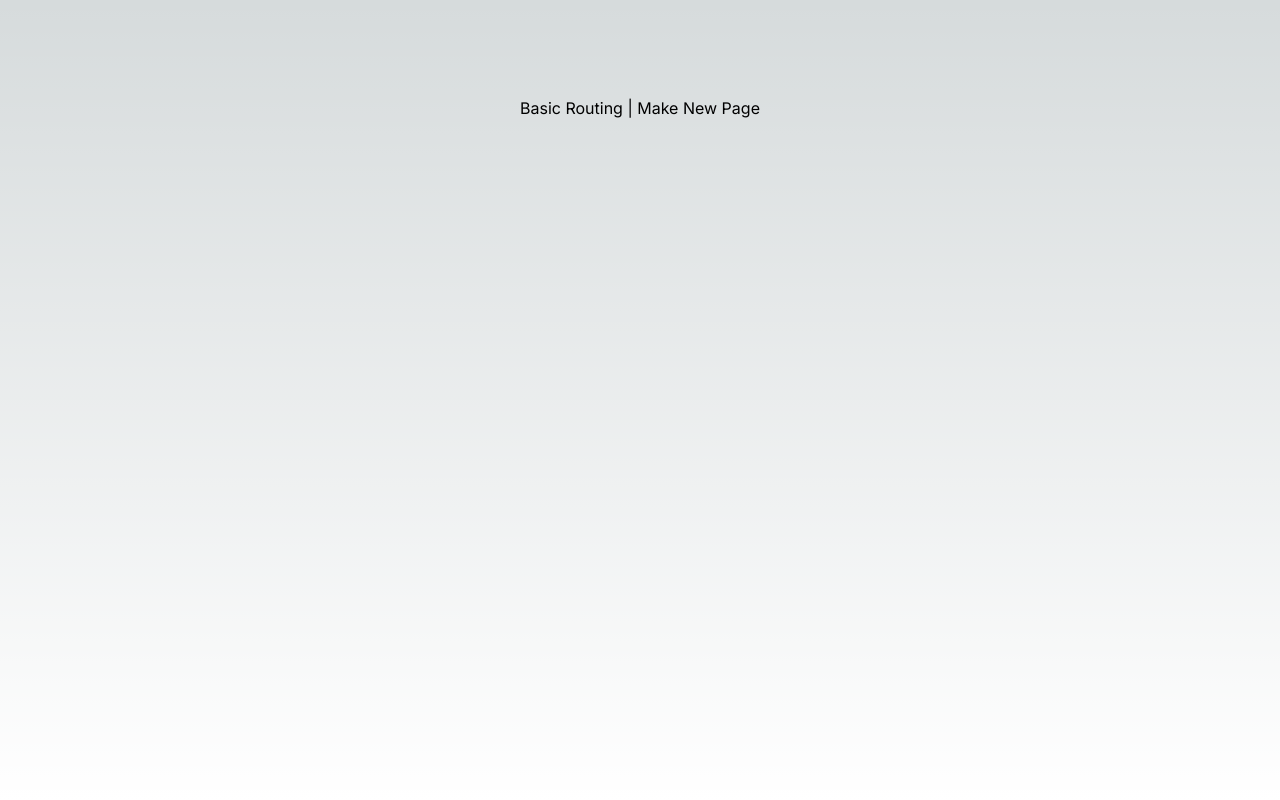
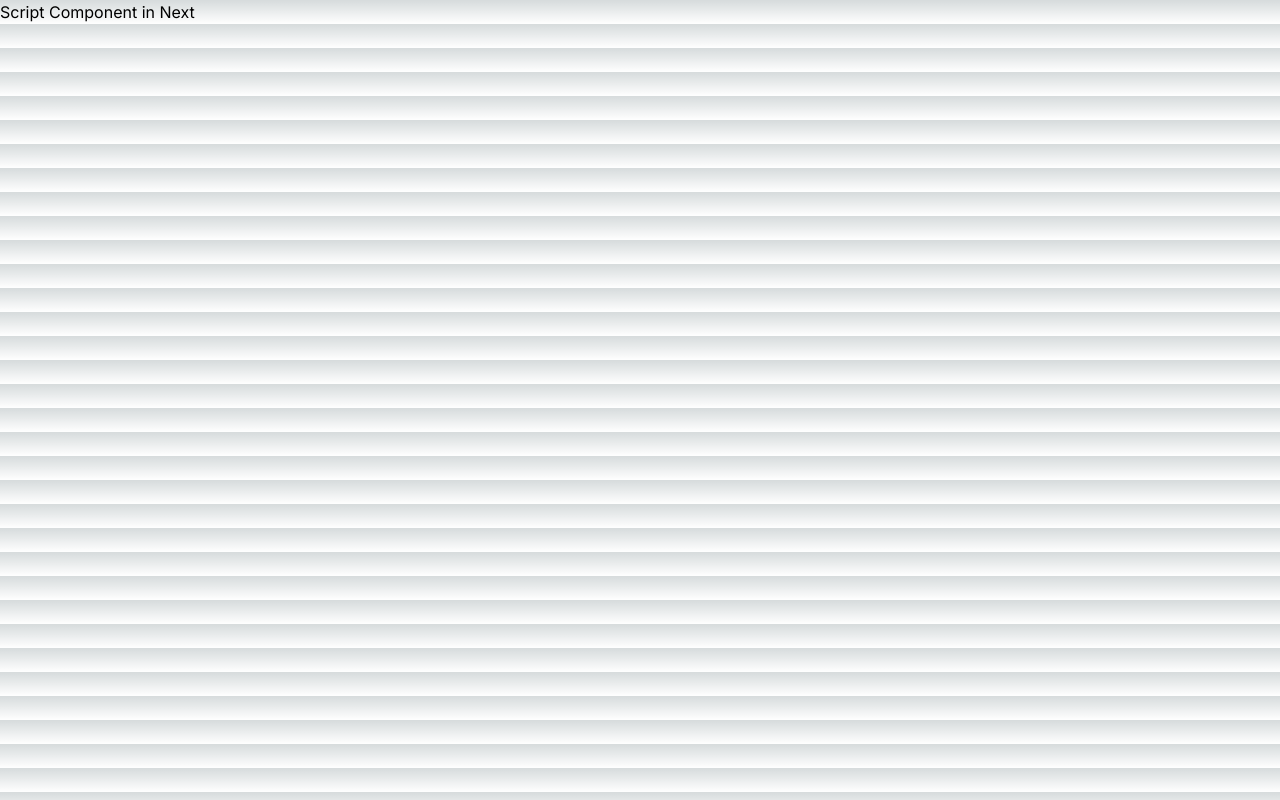
Before and after one commit to Alla-ud-din/Next-Js-youtube, a Next.js app: page / in a window 1280 px wide. Built offline with nearby package versions, Linux system fonts and the light colour scheme.

Commit message:
uploading branch

```diff
--- a/src/app/page.tsx
+++ b/src/app/page.tsx
@@ -1,10 +1,7 @@
-import Image from 'next/image'
-import styles from './page.module.css'
-
 export default function Home() {
   return (
-    <main className={styles.main}>
-      <h1>Basic Routing | Make New Page</h1>
+    <main>
+      <h1>Script Component in Next</h1>
     </main>
   )
 }
--- /dev/null
+++ b/src/app/userdetails/page.tsx
@@ -0,0 +1,15 @@
+"use client"
+import Script from "next/script";
+export default function Page() {
+    return (
+        <div>
+            <Script
+            src="/location.tsx"
+            onLoad={()=>{
+                console.log("file loaded");
+            }}
+             />
+            <h1>Get user getLocation</h1>
+        </div>
+    )
+}
```
Also changed, not shown: public/location.tsx (added, +14 -0 lines).
